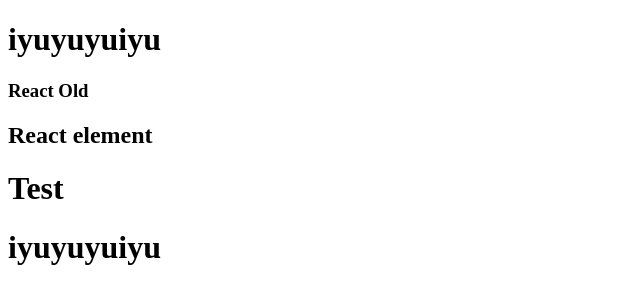
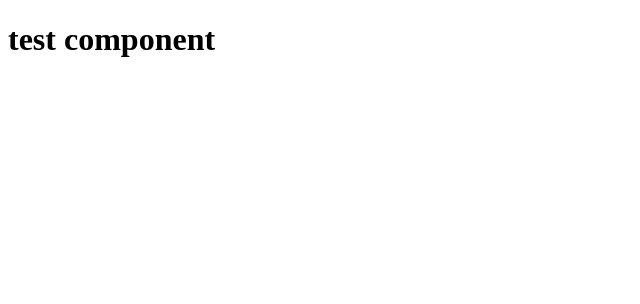
Before and after one commit to shahid-sa99/food-ordering-app, a React (Vite) app: page / in a window 1280 px wide. Shown: the top 304 px of the page, without its empty margins (0-640 px from the left). Built offline with nearby package versions, Linux system fonts and the light colour scheme.

Commit message:
functional component

```diff
--- a/App.js
+++ b/App.js
@@ -3,36 +3,11 @@
 import React from "react";
 import ReactDOM from 'react-dom/client'
 
-const parent = React.createElement("div",
-{id:"paret"},
-[React.createElement("div",{id:"child1"},[React.createElement("h1",{},"Im react tag"),React.createElement("h2",{},"Im h2 tag")]),
-React.createElement("div",{id:"child2"},[React.createElement("h1",{},"Im child2 node teghfghfh fhfshgd g"),React.createElement("h2",{},"Im child2 h2 tag")])
-])
+const HeadingComponent=()=>{
+    return(<h1>test component</h1>)
+}
+
+const root = ReactDOM.createRoot(document.getElementById("root"));
 
 
-// console.log(heading)
-
-const element = <h2>React element</h2>
-
-const HeadingOldComponent = function(){
-    return(
-        <h3>React Old</h3>
-    )
-}
-
-
-const HeadingComponent = ()=>(
-    <>
-    <HeadingOldComponent/>
-
-    {element}
-    <h1>Test</h1>
-    </>
-)
-
-//creating react root that will render h1 in the root element
-const root = ReactDOM.createRoot(document.getElementById("root1"));
-
-
-//the react Object is converted into actual HTML using the render function
 root.render(<HeadingComponent/>);
--- a/index.html
+++ b/index.html
@@ -5,23 +5,12 @@
     <link rel="stylesheet" href="./index.css"/>
   </head>
   <body>
-    <h1>iyuyuyuiyu</h1>
-    <div id="root1">
-     <h1>test shahid</h1>
+
+    <div id="root">
+     <h1>not rendered</h1>
     </div>
-    <h1>iyuyuyuiyu</h1>
 
-    <script
-      crossorigin
-      src="https://unpkg.com/react@18/umd/react.development.js"
-    ></script>
-
-    <script
-      crossorigin
-      src="https://unpkg.com/react-dom@18/umd/react-dom.development.js"
-    ></script>
-
-    <script src="./App.js" >
+    <script type="module" src="./App.js" >
     </script>
 
 
```
